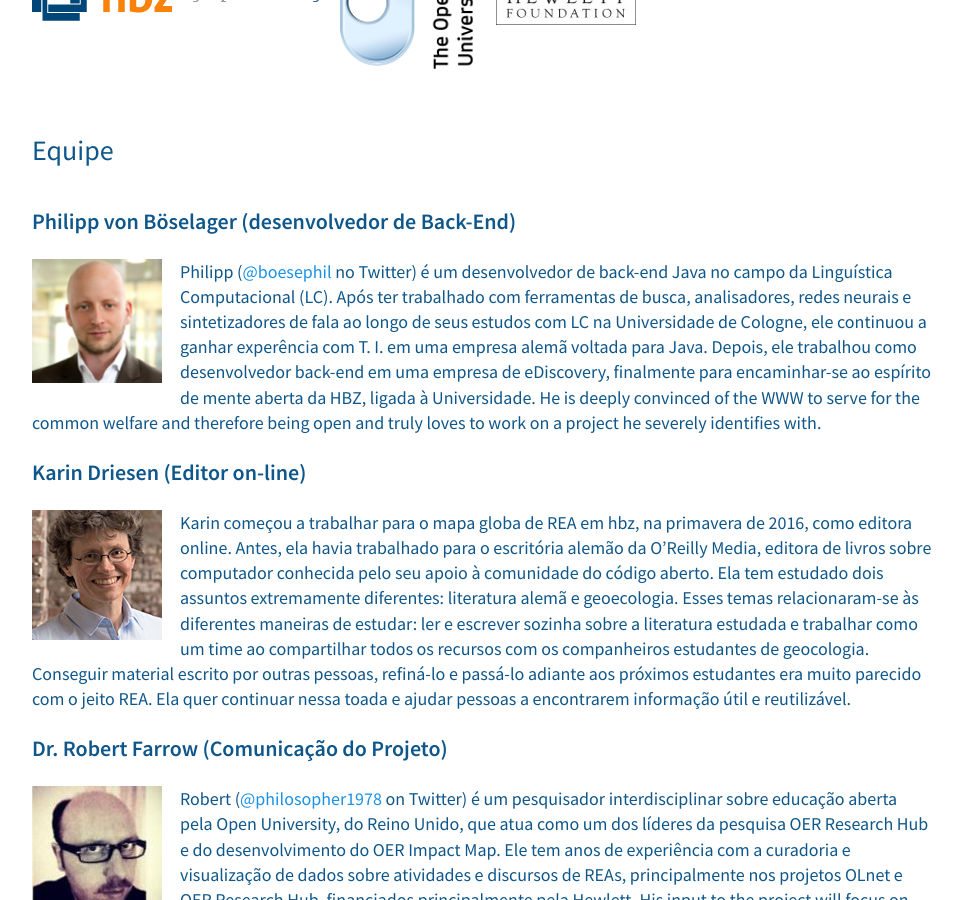
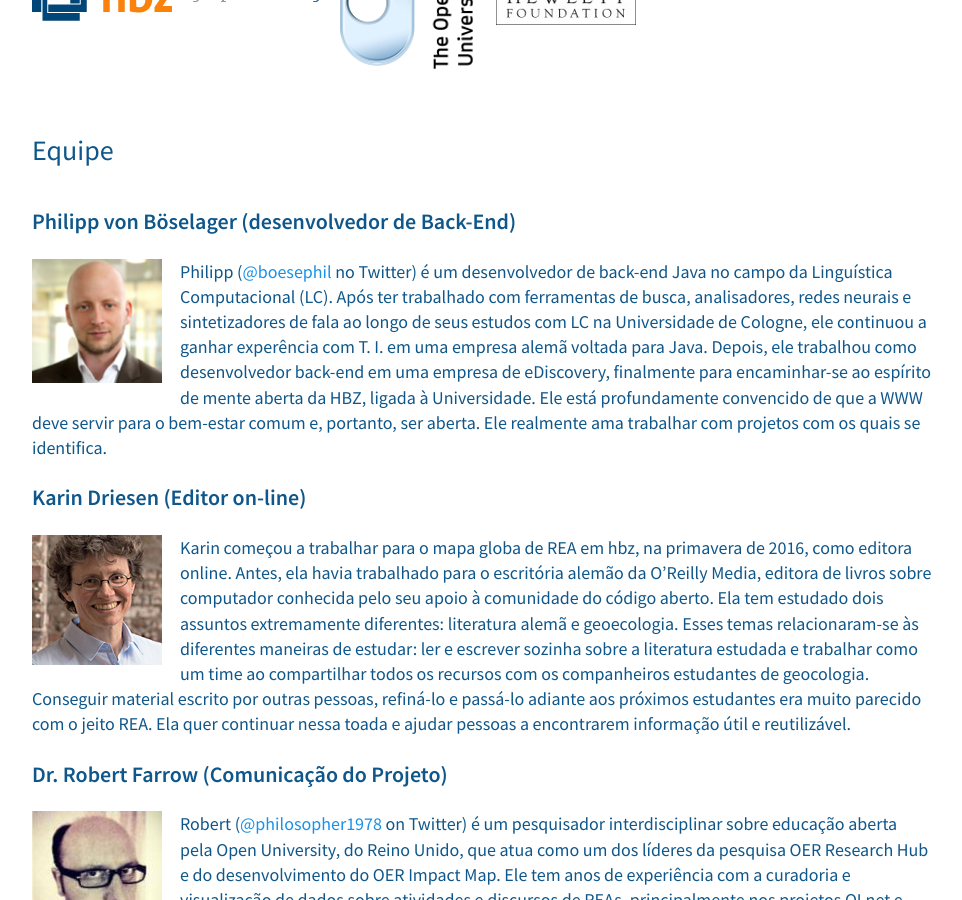
Before and after one commit to hbz/oerworldmap-ui, a Jekyll site: the page built from docs/about.pt.md, in a window 1280 px wide and 900 px high, scrolled down 1349 px. Shown: the whole window, without its empty margins (158-1120 px from the left). Built offline with Jekyll 4.4.1, drawn with Linux system fonts in a browser that asks for light colours; nearby versions of some CDN libraries; comment, search, counter and statistics services are not loaded; a style sheet for code colours, icons or effects is not loaded.

Commit message:
New translations about.md (Portuguese, Brazilian)

```diff
--- a/docs/about.pt.md
+++ b/docs/about.pt.md
@@ -23,7 +23,7 @@ O Mapa Global REA está sendo construído pela [ hbz](http://www.hbz-nrw.de) e [
 
 ### Philipp von Böselager (desenvolvedor de Back-End)
 
-![Philipp von Böselager](/assets/images/image05.png) Philipp ([@boesephil](https://twitter.com/boesephil) no Twitter) é um desenvolvedor de back-end Java no campo da Linguística Computacional (LC). Após ter trabalhado com ferramentas de busca, analisadores, redes neurais e sintetizadores de fala ao longo de seus estudos com LC na Universidade de Cologne, ele continuou a ganhar experência com T. I. em uma empresa alemã voltada para Java. Depois, ele trabalhou como desenvolvedor back-end em uma empresa de eDiscovery, finalmente para encaminhar-se ao espírito de mente aberta da HBZ, ligada à Universidade. He is deeply convinced of the WWW to serve for the common welfare and therefore being open and truly loves to work on a project he severely identifies with.
+![Philipp von Böselager](/assets/images/image05.png) Philipp ([@boesephil](https://twitter.com/boesephil) no Twitter) é um desenvolvedor de back-end Java no campo da Linguística Computacional (LC). Após ter trabalhado com ferramentas de busca, analisadores, redes neurais e sintetizadores de fala ao longo de seus estudos com LC na Universidade de Cologne, ele continuou a ganhar experência com T. I. em uma empresa alemã voltada para Java. Depois, ele trabalhou como desenvolvedor back-end em uma empresa de eDiscovery, finalmente para encaminhar-se ao espírito de mente aberta da HBZ, ligada à Universidade. Ele está profundamente convencido de que a WWW deve servir para o bem-estar comum e, portanto, ser aberta. Ele realmente ama trabalhar com projetos com os quais se identifica.
 
 ### Karin Driesen (Editor on-line)
 
```
